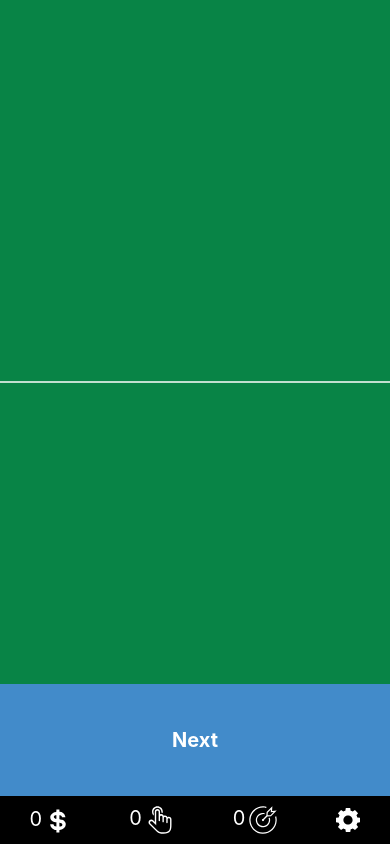
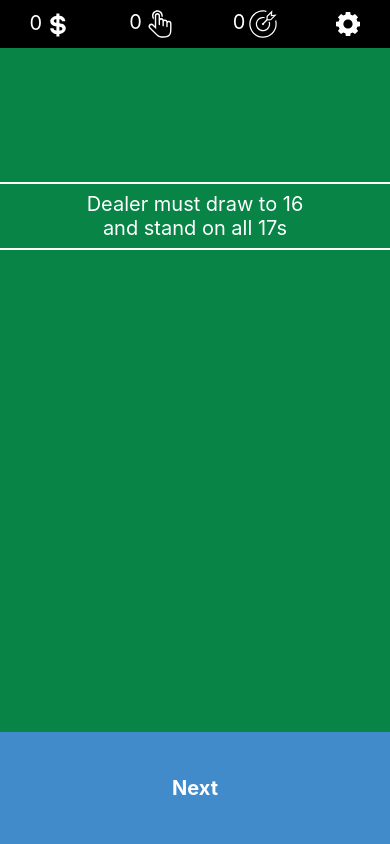
Before and after one commit to capelski/blackjump, a React Native app: screen / in a window 390 px wide. Built offline with nearby package versions, Linux system fonts and the light colour scheme.

Commit message:
feat: enhance look and feel

```diff
--- a/App.tsx
+++ b/App.tsx
@@ -1,9 +1,9 @@
+import { StatusBar } from 'expo-status-bar';
 import React, { useEffect, useState } from 'react';
 import { View } from 'react-native';
 import { Actions } from './src/components/actions';
 import { ConfigBar } from './src/components/config-bar';
 import { ConfigMenu } from './src/components/config-menu';
-import { DecisionEvaluationComponent } from './src/components/decision-evaluation';
 import { Decisions } from './src/components/decisions';
 import { Table } from './src/components/table';
 import { getOptimalDecision } from './src/logic/basic-strategy';
@@ -199,6 +199,14 @@ export default function App() {
                 backgroundColor: '#088446'
             }}
         >
+            <StatusBar hidden={true} />
+            <ConfigBar
+                playerCash={player.cash}
+                currentScreen={currentScreen}
+                onConfigClick={configBarClickHandler}
+                totalAttemptedDecisions={totalAttemptedDecisions}
+                totalRightDecisions={totalRightDecisions}
+            />
             {currentScreen === ScreenTypes.config && (
                 <ConfigMenu
                     setCurrentScreen={setCurrentScreen}
@@ -214,11 +222,13 @@ export default function App() {
             )}
             {currentScreen === ScreenTypes.table && (
                 <React.Fragment>
-                    <DecisionEvaluationComponent
+                    <Table
+                        dealerHand={dealerHand}
                         decisionEvaluation={decisionEvaluation}
+                        phase={phase}
+                        player={player}
                         showDecisionsHandler={showDecisionsHandler}
                     />
-                    <Table dealerHand={dealerHand} phase={phase} player={player} />
                     <Actions
                         doubleHandler={doubleHandler}
                         hitHandler={hitHandler}
@@ -233,13 +243,6 @@ export default function App() {
                     />
                 </React.Fragment>
             )}
-            <ConfigBar
-                playerCash={player.cash}
-                currentScreen={currentScreen}
-                onConfigClick={configBarClickHandler}
-                totalAttemptedDecisions={totalAttemptedDecisions}
-                totalRightDecisions={totalRightDecisions}
-            />
         </View>
     );
 }
--- a/src/components/actions.tsx
+++ b/src/components/actions.tsx
@@ -1,6 +1,6 @@
 import React from 'react';
 import { View } from 'react-native';
-import { colors } from '../constants';
+import { actionsHeight, colors } from '../constants';
 import { BaseDecisions, Phases, PlayerDecisions } from '../types';
 import { Button } from './button';
 
@@ -17,53 +17,14 @@ interface ActionsProps {
     surrenderHandler: () => void;
 }
 
-export const Actions: React.FC<ActionsProps> = (props) => (
-    <View style={{ width: '100%', height: 112, flexDirection: 'row', flexWrap: 'wrap' }}>
-        {props.phase === Phases.player && (
-            <React.Fragment>
-                <Button
-                    height="50%"
-                    backgroundColor={colors[BaseDecisions.hit]}
-                    isEnabled={true}
-                    onPress={props.hitHandler}
-                    text={BaseDecisions.hit}
-                    width="50%"
-                />
-                <Button
-                    height="50%"
-                    backgroundColor={colors[BaseDecisions.stand]}
-                    isEnabled={true}
-                    onPress={props.standHandler}
-                    text={BaseDecisions.stand}
-                    width="50%"
-                />
-                <Button
-                    height="50%"
-                    backgroundColor={colors[BaseDecisions.split]}
-                    isEnabled={props.isSplitEnabled}
-                    onPress={props.splitHandler}
-                    text={BaseDecisions.split}
-                    width="33%"
-                />
-                <Button
-                    height="50%"
-                    backgroundColor={colors[PlayerDecisions.double]}
-                    isEnabled={props.isDoubleEnabled}
-                    onPress={props.doubleHandler}
-                    text={PlayerDecisions.double}
-                    width="34%"
-                />
-                <Button
-                    height="50%"
-                    backgroundColor={colors[PlayerDecisions.surrender]}
-                    isEnabled={props.isSurrenderEnabled}
-                    onPress={props.surrenderHandler}
-                    text={PlayerDecisions.surrender}
-                    width="33%"
-                />
-            </React.Fragment>
-        )}
-        {props.phase === Phases.finished && (
+export const Actions: React.FC<ActionsProps> = (props) => {
+    const isPlayerTurn = props.phase === Phases.player;
+
+    return (
+        <View
+            style={{ width: '100%', height: actionsHeight, flexDirection: 'row', flexWrap: 'wrap' }}
+        >
+            {props.phase === Phases.finished ? (
                 <Button
                     height="100%"
                     backgroundColor={colors[BaseDecisions.hit]}
@@ -72,6 +33,50 @@ export const Actions: React.FC<ActionsProps> = (props) => (
                     text="Next"
                     width="100%"
                 />
+            ) : (
+                <React.Fragment>
+                    <Button
+                        height="50%"
+                        backgroundColor={colors[BaseDecisions.hit]}
+                        isEnabled={isPlayerTurn}
+                        onPress={props.hitHandler}
+                        text={BaseDecisions.hit}
+                        width="50%"
+                    />
+                    <Button
+                        height="50%"
+                        backgroundColor={colors[BaseDecisions.stand]}
+                        isEnabled={isPlayerTurn}
+                        onPress={props.standHandler}
+                        text={BaseDecisions.stand}
+                        width="50%"
+                    />
+                    <Button
+                        height="50%"
+                        backgroundColor={colors[BaseDecisions.split]}
+                        isEnabled={isPlayerTurn && props.isSplitEnabled}
+                        onPress={props.splitHandler}
+                        text={BaseDecisions.split}
+                        width="33%"
+                    />
+                    <Button
+                        height="50%"
+                        backgroundColor={colors[PlayerDecisions.double]}
+                        isEnabled={isPlayerTurn && props.isDoubleEnabled}
+                        onPress={props.doubleHandler}
+                        text={PlayerDecisions.double}
+                        width="34%"
+                    />
+                    <Button
+                        height="50%"
+                        backgroundColor={colors[PlayerDecisions.surrender]}
+                        isEnabled={isPlayerTurn && props.isSurrenderEnabled}
+                        onPress={props.surrenderHandler}
+                        text={PlayerDecisions.surrender}
+                        width="33%"
+                    />
+                </React.Fragment>
             )}
         </View>
     );
+};
--- a/src/components/card-component.tsx
+++ b/src/components/card-component.tsx
@@ -11,11 +11,12 @@ export const CardComponent: React.FC<CardComponentProps> = (props) => {
     return (
         <View
             style={{
+                alignItems: 'center',
                 backgroundColor: 'white',
+                borderRadius: 8,
                 flexDirection: 'row',
-                alignItems: 'center',
+                marginBottom: 8,
                 marginRight: 8,
-                marginBottom: 8,
                 padding: 8
             }}
         >
--- a/src/components/decision-evaluation.tsx
+++ b/src/components/decision-evaluation.tsx
@@ -1,28 +1,23 @@
 import React from 'react';
 import { Text, TouchableOpacity, View } from 'react-native';
+import { tableCenterHeight } from '../constants';
 import { DecisionEvaluation } from '../types';
 
 interface DecisionEvaluationProps {
-    decisionEvaluation?: DecisionEvaluation;
+    decisionEvaluation: DecisionEvaluation;
     showDecisionsHandler: () => void;
 }
 
 export const DecisionEvaluationComponent: React.FC<DecisionEvaluationProps> = (props) => (
     <View
         style={{
-            height: 80,
+            height: tableCenterHeight,
             width: '100%',
             justifyContent: 'center',
             alignItems: 'center',
-            paddingTop: 16,
-            backgroundColor: props.decisionEvaluation
-                ? props.decisionEvaluation.hit
-                    ? '#5cb85c'
-                    : '#dc3545'
-                : undefined
+            backgroundColor: props.decisionEvaluation.hit ? '#5cb85c' : '#dc3545'
         }}
     >
-        {props.decisionEvaluation && (
         <TouchableOpacity
             onPress={props.decisionEvaluation.hit ? undefined : props.showDecisionsHandler}
         >
@@ -30,7 +25,7 @@ export const DecisionEvaluationComponent: React.FC<DecisionEvaluationProps> = (p
                 style={{
                     padding: 8,
                     color: 'white',
-                        fontSize: 18,
+                    fontSize: 20,
                     textAlign: 'center'
                 }}
             >
@@ -39,6 +34,5 @@ export const DecisionEvaluationComponent: React.FC<DecisionEvaluationProps> = (p
                     : props.decisionEvaluation.failureReason}
             </Text>
         </TouchableOpacity>
-        )}
     </View>
 );
--- /dev/null
+++ b/src/components/divider.tsx
@@ -0,0 +1,12 @@
+import React from 'react';
+import { View } from 'react-native';
+
+export const Divider: React.FC = () => (
+    <View
+        style={{
+            backgroundColor: 'white',
+            height: 2,
+            width: '100%'
+        }}
+    ></View>
+);
--- a/src/components/table.tsx
+++ b/src/components/table.tsx
@@ -1,43 +1,79 @@
 import React from 'react';
-import { ScrollView, View } from 'react-native';
-import { Hand, Phases, Player } from '../types';
+import { ScrollView, Text, View } from 'react-native';
+import { tableCenterHeight } from '../constants';
+import { DecisionEvaluation, Hand, Phases, Player } from '../types';
+import { DecisionEvaluationComponent } from './decision-evaluation';
+import { Divider } from './divider';
 import { HandComponent } from './hand-component';
 
 interface TableProps {
     dealerHand?: Hand;
+    decisionEvaluation?: DecisionEvaluation;
     phase: Phases;
     player: Player;
+    showDecisionsHandler: () => void;
 }
 
 export const Table: React.FC<TableProps> = (props) => (
-    <ScrollView
+    <View
         style={{
-            width: '100%',
-            marginVertical: 16
-        }}
-        contentContainerStyle={{
-            flexGrow: 1,
-            justifyContent: 'center'
+            flex: 1,
+            width: '100%'
         }}
     >
+        <View style={{ minHeight: 128, justifyContent: 'center' }}>
             {props.dealerHand && (
-            <HandComponent hand={props.dealerHand} isCurrentHand={props.phase === Phases.dealer} />
+                <HandComponent
+                    hand={props.dealerHand}
+                    isCurrentHand={props.phase === Phases.dealer}
+                />
             )}
-        <View
+        </View>
+        <View style={{ height: tableCenterHeight, justifyContent: 'center', width: '100%' }}>
+            {props.decisionEvaluation ? (
+                <DecisionEvaluationComponent
+                    decisionEvaluation={props.decisionEvaluation}
+                    showDecisionsHandler={props.showDecisionsHandler}
+                />
+            ) : (
+                <React.Fragment>
+                    <Divider />
+                    <Text
                         style={{
-                marginVertical: 16,
-                backgroundColor: 'white',
-                height: 2,
-                width: '100%',
-                opacity: 0.75
+                            color: 'white',
+                            fontSize: 20,
+                            paddingHorizontal: 8,
+                            paddingTop: 8,
+                            textAlign: 'center'
                         }}
-        ></View>
+                    >
+                        Dealer must draw to 16
+                    </Text>
+                    <Text
+                        style={{
+                            color: 'white',
+                            fontSize: 20,
+                            paddingBottom: 8,
+                            paddingHorizontal: 8,
+                            textAlign: 'center'
+                        }}
+                    >
+                        and stand on all 17s
+                    </Text>
+                    <Divider />
+                </React.Fragment>
+            )}
+        </View>
+        <ScrollView contentContainerStyle={{ flexGrow: 1, justifyContent: 'space-evenly' }}>
             {props.player.hands.map((hand, index) => (
                 <HandComponent
                     key={index}
                     hand={hand}
-                isCurrentHand={props.phase === Phases.player && index === props.player.handIndex}
+                    isCurrentHand={
+                        props.phase === Phases.player && index === props.player.handIndex
+                    }
                 />
             ))}
         </ScrollView>
+    </View>
 );
--- a/src/constants.ts
+++ b/src/constants.ts
@@ -1,4 +1,6 @@
 import { BaseDecisions, DynamicDecisions, PlayerDecisions } from './types';
+
+export const actionsHeight = 112;
 
 export const colors = {
     [BaseDecisions.hit]: '#428bca',
@@ -10,3 +12,7 @@ export const colors = {
     [PlayerDecisions.double]: '#ffc107',
     [PlayerDecisions.surrender]: '#dc3545'
 };
+
+export const configBarHeight = 48;
+
+export const tableCenterHeight = 80;
```
Also changed, not shown: src/components/config-bar.tsx (+5 -4 lines), src/components/hand-component.tsx (+4 -3 lines). Lines whose indentation alone changed are shown as unchanged.
